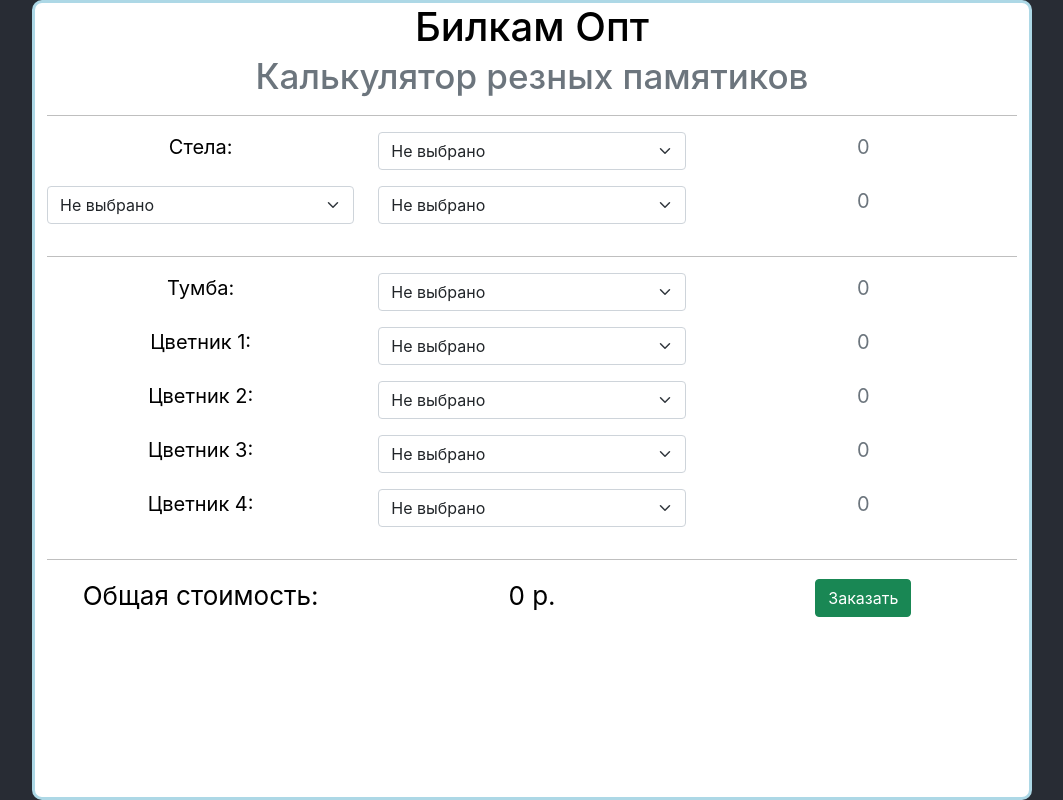
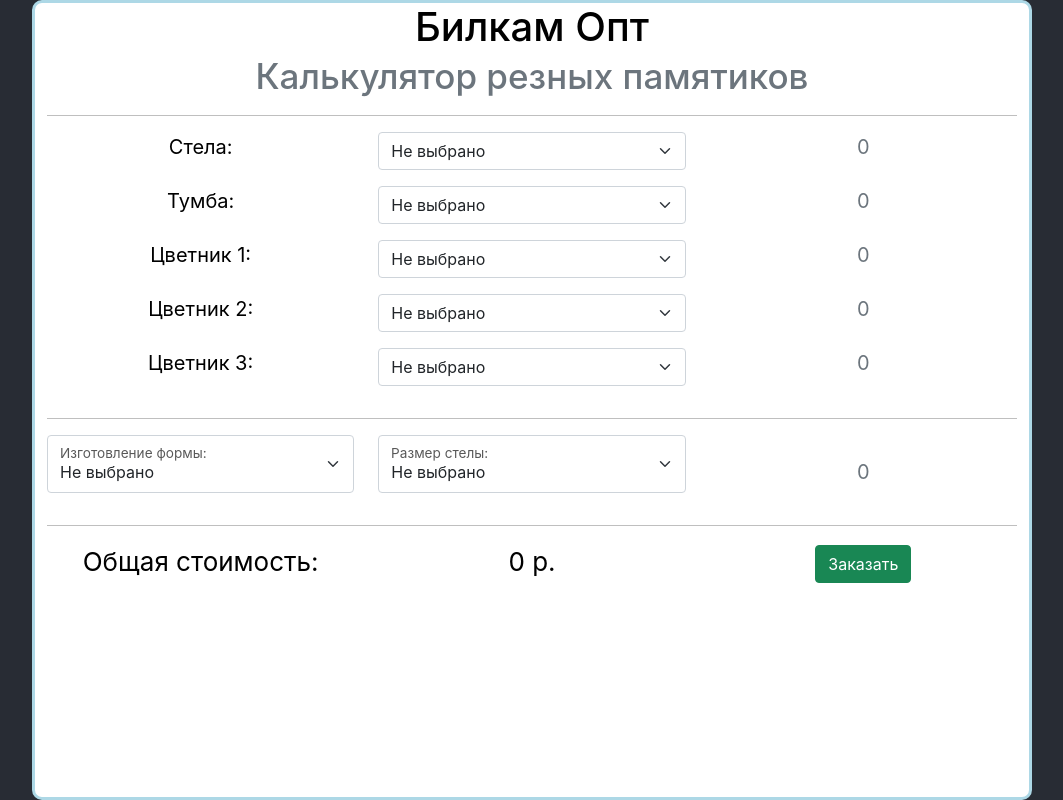
Before and after one commit to AnthonyGr/bilkam-opt--calc, a React (Create React App) app: page / in a window 1280 px wide. Shown: the whole page, without its empty margins (108-1171 px from the left). Built offline with nearby package versions, Linux system fonts and the light colour scheme.

Commit message:
правки стилей

```diff
--- a/src/components/formsRow/FormsRow.js
+++ b/src/components/formsRow/FormsRow.js
@@ -20,6 +20,7 @@
     ));
 
     return (
+      <div class="form-floating">
         <select
           className="form-select mb-3"
           aria-label="Default select example"
@@ -29,6 +30,10 @@
           <option>Не выбрано</option>
           {items}
         </select>
+        <label className="fs-6" for="floatingSelect">
+          Изготовление формы:
+        </label>
+      </div>
     );
   };
 
@@ -51,14 +56,20 @@
     });
 
     return (
+      <div class="form-floating">
         <select
           className="form-select mb-3"
+          id="floatingSelect"
           aria-label="Default select example"
           onChange={onSizeSelect}
         >
           <option data-price="0">Не выбрано</option>
           {items}
         </select>
+        <label className="fs-6" for="floatingSelect">
+          Размер стелы:
+        </label>
+      </div>
     );
   };
 
@@ -75,10 +86,10 @@
 
   const formsSelect = fillForms();
   return (
-    <div className="row align-items-start">
+    <div className="row align-items-start d-flex align-items-center">
       <div className="col fs-5">{formsSelect}</div>
       <div className="col">{currentFormSizes}</div>
-      <div className="col fs-5 text-secondary">{currentPrice}</div>
+      <div className="col fs-5 text-secondary ">{currentPrice}</div>
     </div>
   );
 };
--- a/src/components/itemsRow/ItemsRow.js
+++ b/src/components/itemsRow/ItemsRow.js
@@ -19,7 +19,7 @@
         onChange={onSelectChange}
         value={selectedItem}
       >
-        <option>Не выбрано</option>
+        <option data-price="0">Не выбрано</option>
         {items}
       </select>
     );
--- a/src/components/main/Main.js
+++ b/src/components/main/Main.js
@@ -48,8 +48,6 @@
           data={steles}
           onCostChange={onCostChange}
         ></ItemsRow>
-        <FormsRow data={forms}></FormsRow>
-        <hr />
         <ItemsRow
           name={"Тумба: "}
           type={"pedestal"}
@@ -74,12 +72,8 @@
           data={borders}
           onCostChange={onCostChange}
         ></ItemsRow>
-        <ItemsRow
-          name={"Цветник 4: "}
-          type={"border-4"}
-          data={borders}
-          onCostChange={onCostChange}
-        ></ItemsRow>
+        <hr />
+        <FormsRow data={forms}></FormsRow>
         <hr />
         <div className="row align-items-start">
           <div className="col">Общая стоимость:</div>
```
Lines whose indentation alone changed are shown as unchanged.
